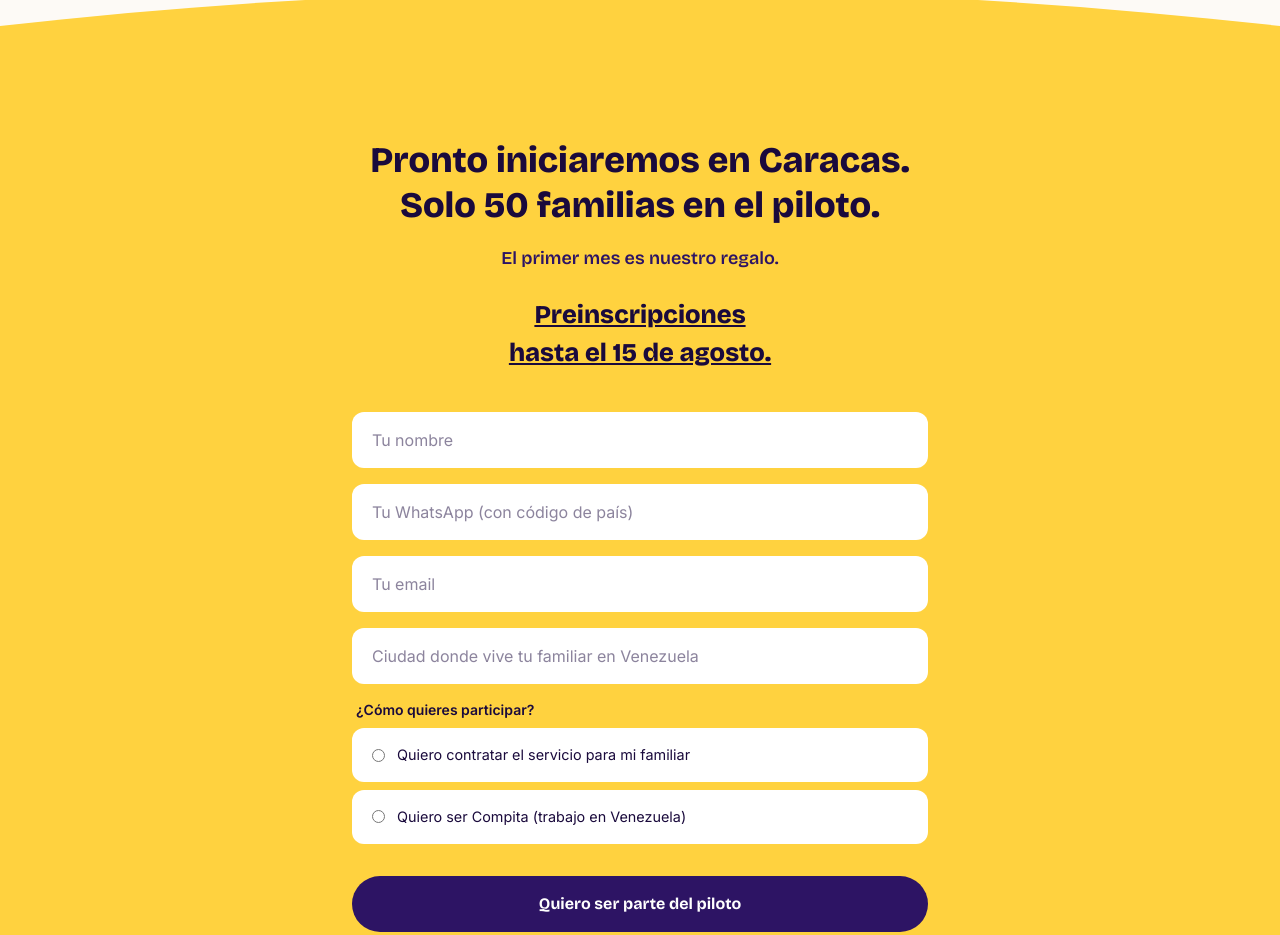
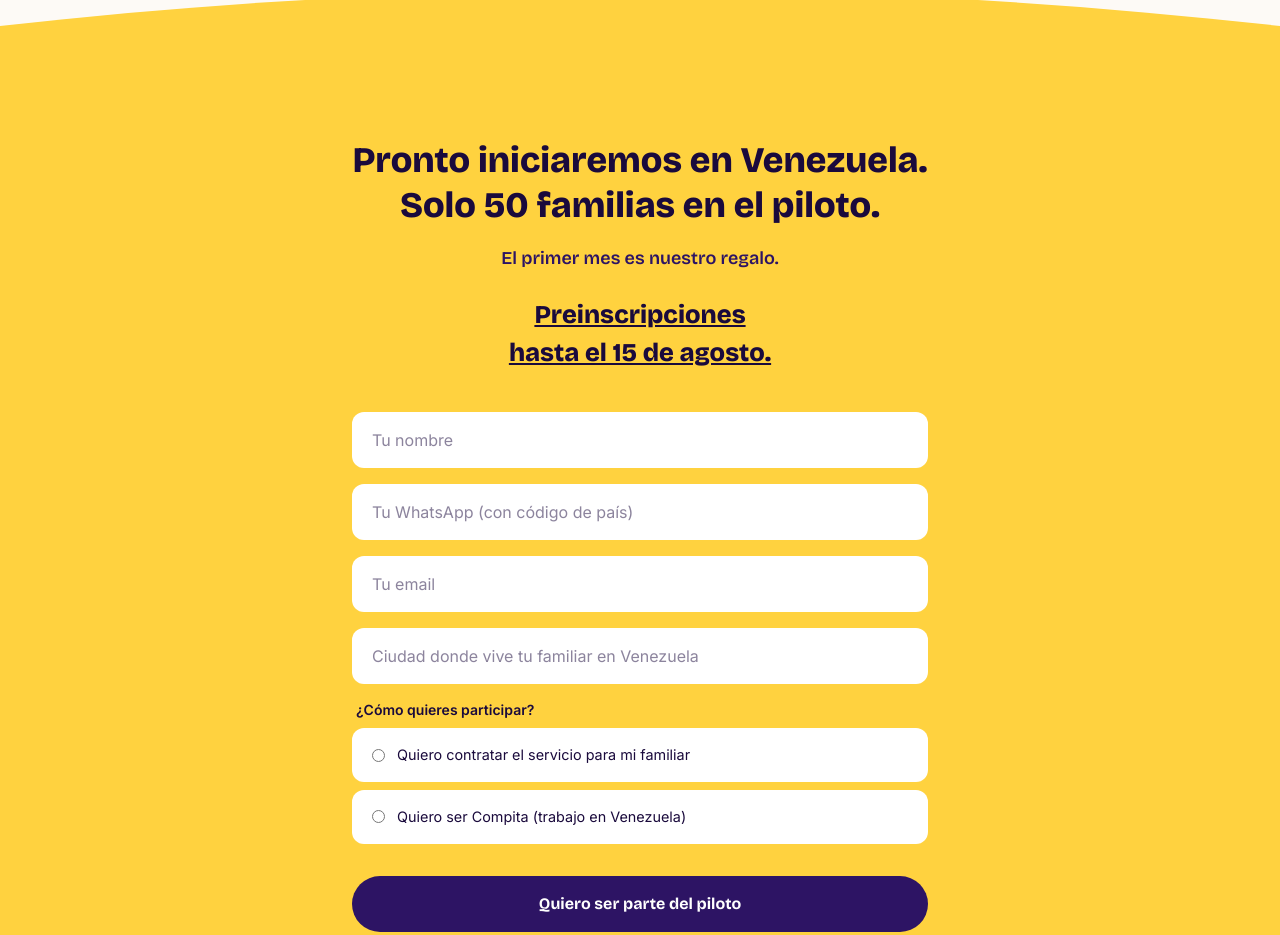
Before and after one commit to compaz-app/compaz-web, a Next.js app: page / in a window 1280 px wide. Shown: the part 3337-4272 px from the top of the page. Built offline with nearby package versions, Linux system fonts and the light colour scheme; no server answers.

Commit message:
Cambiar Caracas por Venezuela en el encabezado del piloto
Co-Authored-By: Claude Sonnet 4.6 <noreply@anthropic.com>

```diff
--- a/app/page.tsx
+++ b/app/page.tsx
@@ -458,7 +458,7 @@ function Formulario({ rolInicial }: { rolInicial: string }) {
           className="text-3xl sm:text-4xl font-extrabold text-center mb-4 leading-tight"
           style={{ color: "#1A0A3C", fontFamily: "var(--font-display)", textWrap: "balance" }}
         >
-          Pronto iniciaremos en Caracas. Solo 50 familias en el piloto.
+          Pronto iniciaremos en Venezuela. Solo 50 familias en el piloto.
         </h2>
         <p
           className="text-center text-lg font-semibold mb-2"
```
